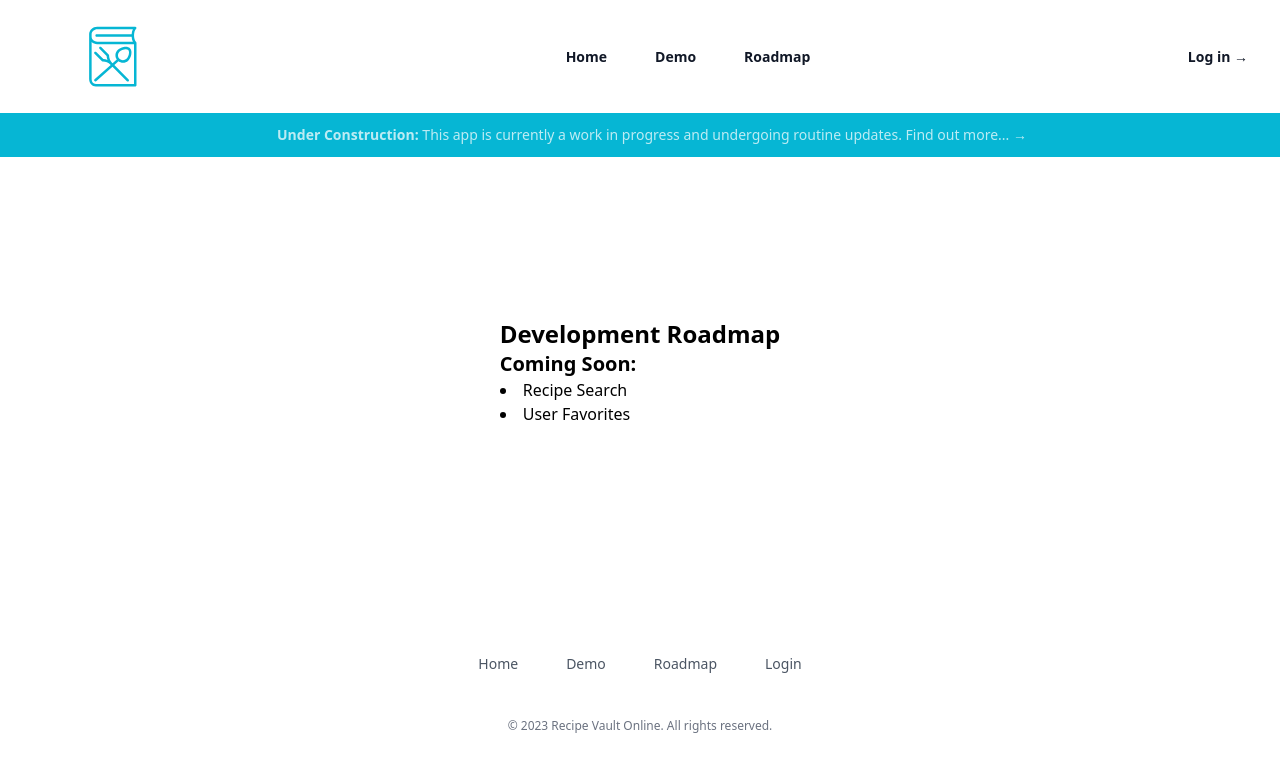
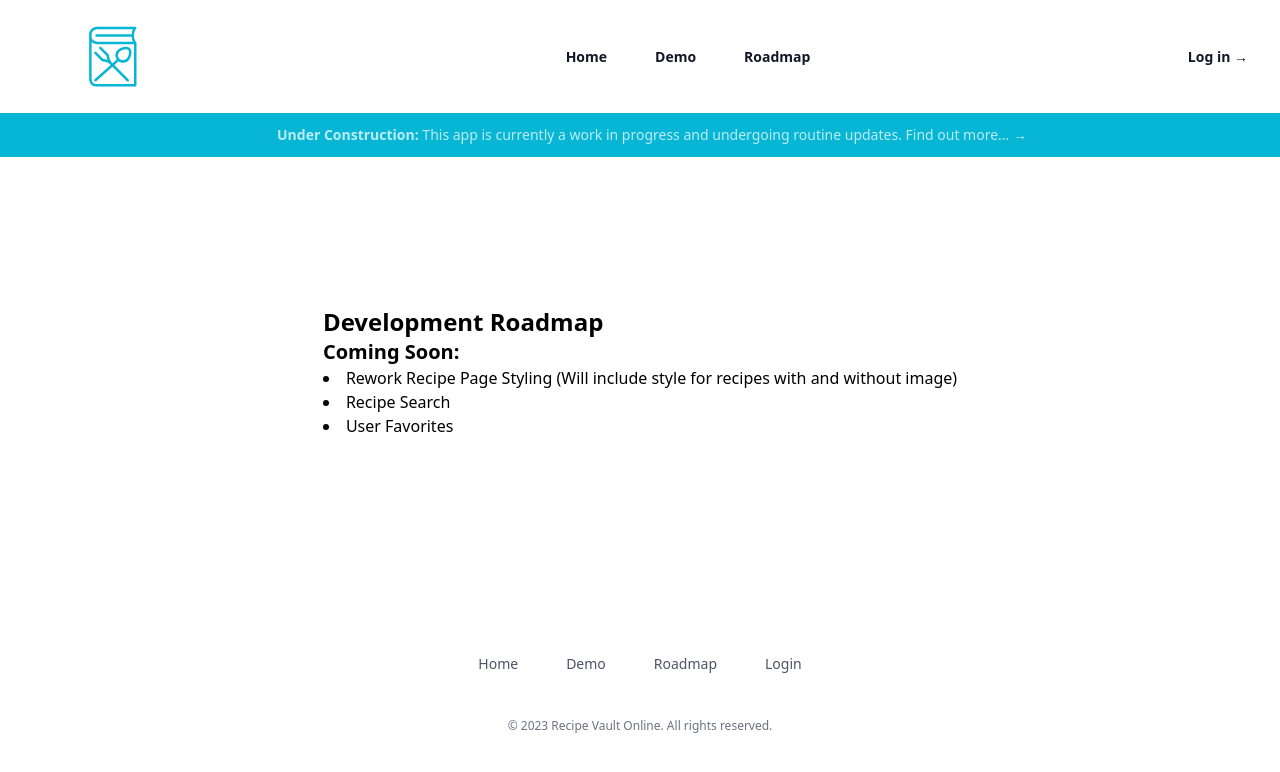
Before and after one commit to W5DEV/next-recipes, a Next.js app: page /roadmap in a window 1280 px wide. Shown: the top 772 px of the page. Built offline with nearby package versions, Linux system fonts and the light colour scheme.

Commit message:
chore: updated readme and roadmap

```diff
--- a/components/RoadmapComponent/index.tsx
+++ b/components/RoadmapComponent/index.tsx
@@ -5,6 +5,9 @@ export default function RoadmapComponent() {
       <div className='flex flex-col items-start justify-start w-full'>
         <div className='text-xl font-bold'>Coming Soon:</div>
         <ul className='list-disc list-inside'>
+          <li>
+            Rework Recipe Page Styling (Will include style for recipes with and without image)
+          </li>
           <li>Recipe Search</li>
           <li>User Favorites</li>
         </ul>
```
Also changed, not shown: 1 other file (tests, documents, lock files or other folders).
